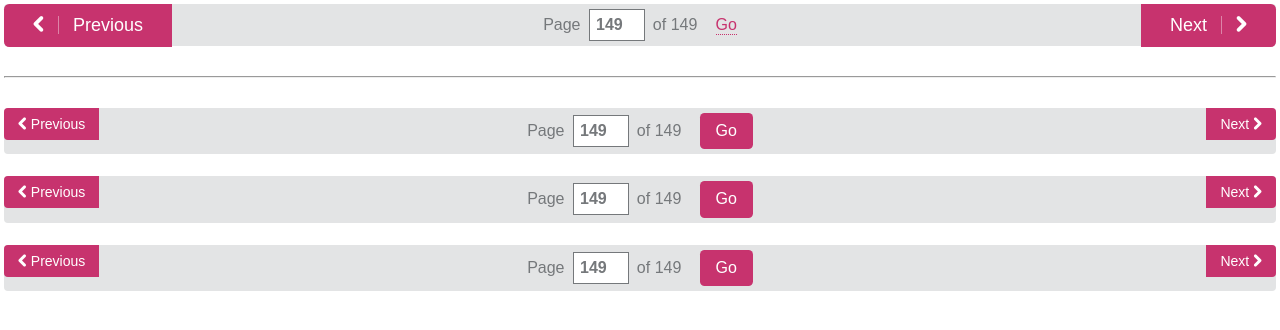
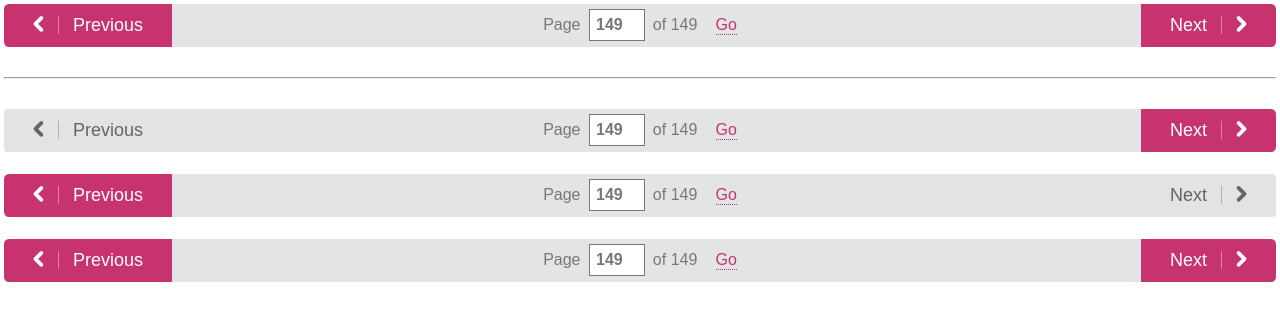
Before and after one commit to cfpb/cf-pagination, a website: page demo/index.html in a window 1280 px wide. Drawn offline with Linux system fonts and the light colour scheme; a small style sheet from the web is missing; a web font is replaced by a local one.

Commit message:
Fixes offset bug.

```diff
--- a/demo/index.html
+++ b/demo/index.html
@@ -83,38 +83,113 @@
 
 <!-- TEST: Disabled Previous -->
 <nav class="pagination">
-    <a class="btn btn-disabled pagination_prev" href="#"><span class="btn-icon-left cf-icon cf-icon-left"></span> Previous</a>
-    <form class="pagination_form">
-        <label class="pagination_label" for="pagination_current-page">Page</label>
-        <input class="pagination_current-page" id="pagination_current-page" name="pagination_current-page" type="number" min="1" max="149" value="149" />
-        <label class="pagination_label" for="pagination_current-page">of 149</label>
-        <button class="btn btn-link pagination_submit" id="pagination_submit" type="submit">Go</button>
+    <a class="btn btn__super btn__disabled pagination_prev" href="#pagination_content">
+        <span class="btn_icon__left cf-icon cf-icon-left"></span>
+        Previous
+    </a>
+    <a class="btn btn__super pagination_next" href="#pagination_content">
+        Next
+        <span class="btn_icon__right cf-icon cf-icon-right"></span>
+    </a>
+    <form class="pagination_form" action="index.html#pagination_content">
+        <label class="pagination_label"
+               for="pagination_current-page">
+            Page
+            <span class="u-visually-hidden">
+                number out of 149 total pages
+            </span>
+        </label>
+        <input
+            class="pagination_current-page"
+            id="pagination_current-page"
+            name="pagination_current-page"
+            type="number" min="1" max="149"
+            value="149">
+        <span class="pagination_label">
+            <span aria-hidden="true">
+                of 149
+            </span>
+        </span>
+        <button class="btn btn__link pagination_submit"
+                id="pagination_submit"
+                type="submit">
+            Go
+        </button>
     </form>
-    <a class="btn pagination_next" href="#">Next <span class="btn-icon-right cf-icon cf-icon-right"></span></a>
 </nav><br>
 
 <!-- TEST: Disabled Next -->
 <nav class="pagination">
-    <a class="btn pagination_prev" href="#"><span class="btn-icon-left cf-icon cf-icon-left"></span> Previous</a>
-    <form class="pagination_form">
-        <label class="pagination_label" for="pagination_current-page">Page</label>
-        <input class="pagination_current-page" id="pagination_current-page" name="pagination_current-page" type="number" min="1" max="149" value="149" />
-        <label class="pagination_label" for="pagination_current-page">of 149</label>
-        <button class="btn btn-link pagination_submit" id="pagination_submit" type="submit">Go</button>
+    <a class="btn btn__super pagination_prev" href="#pagination_content">
+        <span class="btn_icon__left cf-icon cf-icon-left"></span>
+        Previous
+    </a>
+    <a class="btn btn__super btn__disabled pagination_next" href="#pagination_content">
+        Next
+        <span class="btn_icon__right cf-icon cf-icon-right"></span>
+    </a>
+    <form class="pagination_form" action="index.html#pagination_content">
+        <label class="pagination_label"
+               for="pagination_current-page">
+            Page
+            <span class="u-visually-hidden">
+                number out of 149 total pages
+            </span>
+        </label>
+        <input
+            class="pagination_current-page"
+            id="pagination_current-page"
+            name="pagination_current-page"
+            type="number" min="1" max="149"
+            value="149">
+        <span class="pagination_label">
+            <span aria-hidden="true">
+                of 149
+            </span>
+        </span>
+        <button class="btn btn__link pagination_submit"
+                id="pagination_submit"
+                type="submit">
+            Go
+        </button>
     </form>
-    <a class="btn btn-disabled pagination_next" href="#">Next <span class="btn-icon-right cf-icon cf-icon-right"></span></a>
 </nav><br>
 
 <!-- TEST: Disabled Submit -->
 <nav class="pagination">
-    <a class="btn pagination_prev" href="#"><span class="btn-icon-left cf-icon cf-icon-left"></span> Previous</a>
-    <form class="pagination_form">
-        <label class="pagination_label" for="pagination_current-page">Page</label>
-        <input class="pagination_current-page" id="pagination_current-page" name="pagination_current-page" type="number" min="1" max="149" value="149" />
-        <label class="pagination_label" for="pagination_current-page">of 149</label>
-        <button class="btn btn-disabled btn-link pagination_submit" id="pagination_submit" type="submit">Go</button>
+    <a class="btn btn__super pagination_prev" href="#pagination_content">
+        <span class="btn_icon__left cf-icon cf-icon-left"></span>
+        Previous
+    </a>
+    <a class="btn btn__super pagination_next" href="#pagination_content">
+        Next
+        <span class="btn_icon__right cf-icon cf-icon-right"></span>
+    </a>
+    <form class="pagination_form" action="index.html#pagination_content">
+        <label class="pagination_label"
+               for="pagination_current-page">
+            Page
+            <span class="u-visually-hidden">
+                number out of 149 total pages
+            </span>
+        </label>
+        <input
+            class="pagination_current-page"
+            id="pagination_current-page"
+            name="pagination_current-page"
+            type="number" min="1" max="149"
+            value="149">
+        <span class="pagination_label">
+            <span aria-hidden="true">
+                of 149
+            </span>
+        </span>
+        <button class="btn btn__link btn__disabled pagination_submit"
+                id="pagination_submit"
+                type="submit">
+            Go
+        </button>
     </form>
-    <a class="btn pagination_next" href="#">Next <span class="btn-icon-right cf-icon cf-icon-right"></span></a>
 </nav>
 </div>
   </body>
--- a/src/cf-pagination.less
+++ b/src/cf-pagination.less
@@ -101,7 +101,9 @@
 
 .pagination_form {
     display: block;
-    padding: unit( 5px / @base-font-size-px, em );
+    padding: unit( 5px / @base-font-size-px, em )
+             unit( 5px / @base-font-size-px, em )
+             unit( 6px / @base-font-size-px, em );
     margin: unit( 16px / @base-font-size-px, em) 0 0 0;
     background: @gray-20;
     color: @gray;
```
Also changed, not shown: docs/index.html (+1 -1 lines), demo/static/css/main.css, demo/static/css/main.lt-ie9.min.css, docs/static/css/main.css.
